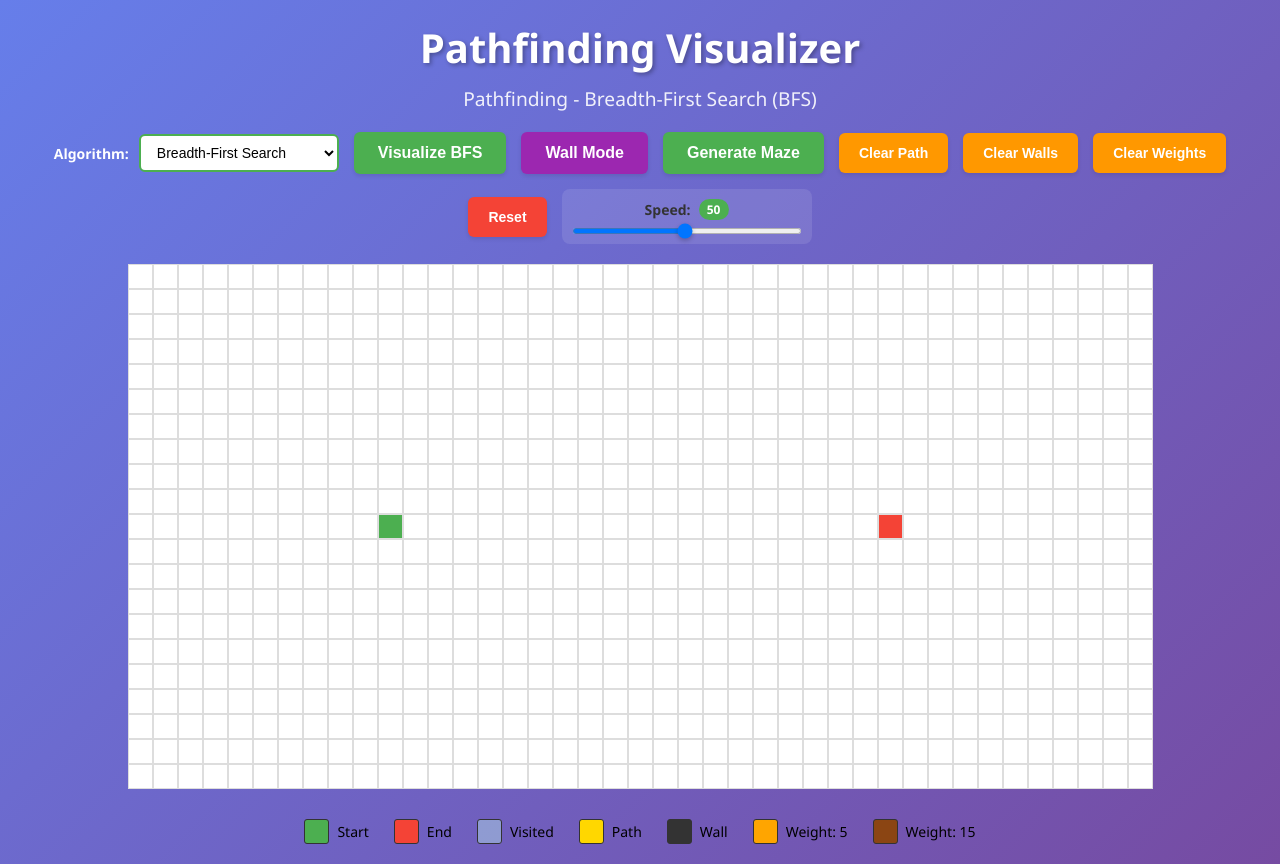
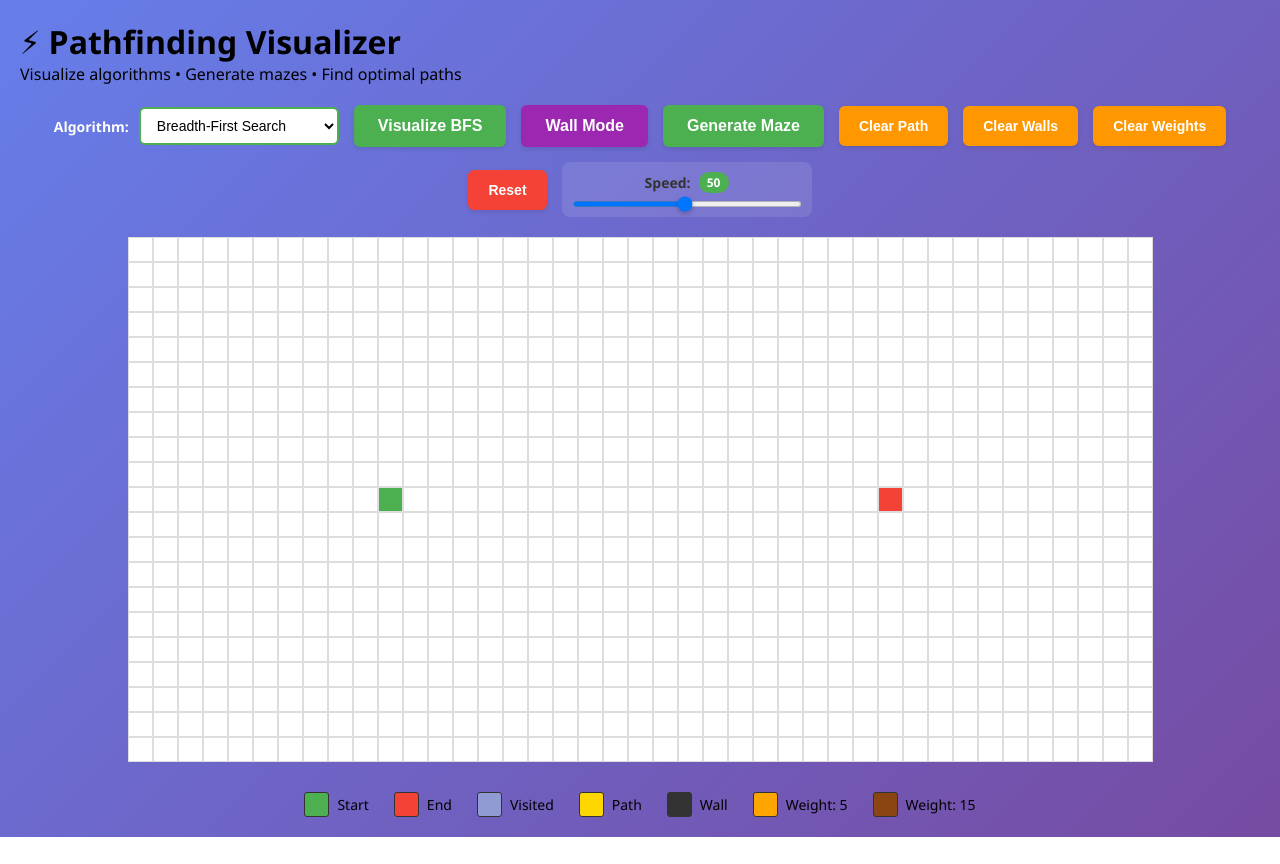
Before and after one commit to sagrvma/algorithm-visualizer, a React app: page / in a window 1280 px wide. After the commit the page ends 837 px from the top, so only its background shows below. Built offline with nearby package versions, Linux system fonts and the light colour scheme; the HTML template or start-up script is replaced by a standard one.

Commit message:
header shifted from App.tsx to PathfindingVisualizer.tsx

```diff
--- a/src/App.tsx
+++ b/src/App.tsx
@@ -4,10 +4,6 @@ import "./App.css";
 const App = () => {
   return (
     <div className="app">
-      <header>
-        <h1>Pathfinding Visualizer</h1>
-        <p>Pathfinding - Breadth-First Search (BFS)</p>
-      </header>
       <PathFindingVisualizer />
     </div>
   );
--- a/src/features/pathfinding/PathfindingVisualizer.tsx
+++ b/src/features/pathfinding/PathfindingVisualizer.tsx
@@ -507,6 +507,12 @@ const PathFindingVisualizer = () => {
   return (
     //adding mouseUp handler here so it works even if the mouse pointer leaves the grid
     <div className="visualizerWrapper" onMouseUp={handleMouseUp}>
+      <div className="visualizer-header">
+        <h1 className="visualizer-title">⚡ Pathfinding Visualizer</h1>
+        <p className="visualizer-subtitle">
+          Visualize algorithms • Generate mazes • Find optimal paths
+        </p>
+      </div>
       <div className="controls">
         <div className="algorithm-selector">
           <label htmlFor="algorithm-select">Algorithm:</label>
--- a/src/features/pathfinding/utils/randomMaze.ts
+++ b/src/features/pathfinding/utils/randomMaze.ts
@@ -55,6 +55,7 @@ const generateRecBacktrackMaze = (grid: GridType): GridType => {
 
       //Mark as unvisited, to track throughout this process
       tile.isVisited = false;
+      tile.isPath = false; //Reset to remove the older path if exists
     }
   }
 
```
